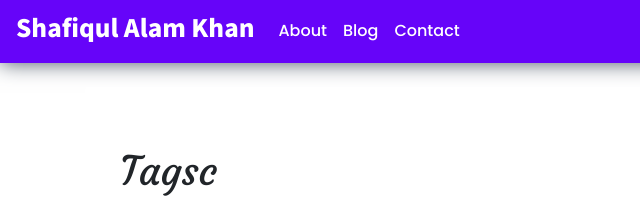
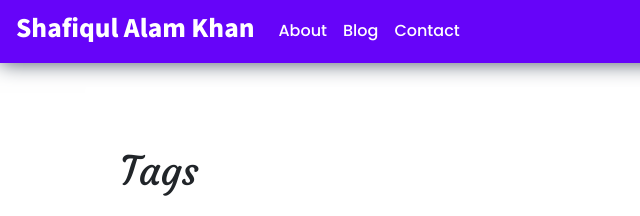
Before and after one commit to sakhan-1111/SAKhan, a plain HTML site: page tags.html in a window 1280 px wide. Shown: the top 216 px of the page, 0-640 px from the left. Drawn offline with nearby package versions, Linux system fonts and the light colour scheme; some packages are replaced by stand-ins of ours; a script that the page names is missing.

Commit message:
Update tags.html

```diff
--- a/tags.html
+++ b/tags.html
@@ -190,7 +190,7 @@
       <div class="row">
         <!-- Blog Entries Column -->
         <div class="col-md-8">
-          <h1 class="my-4" style="font-family:Courgette;">Tagsc</h1>
+          <h1 class="my-4" style="font-family:Courgette;">Tags</h1>
           <!-- Blog Post -->
 
             <div class="card mb-4">
```
